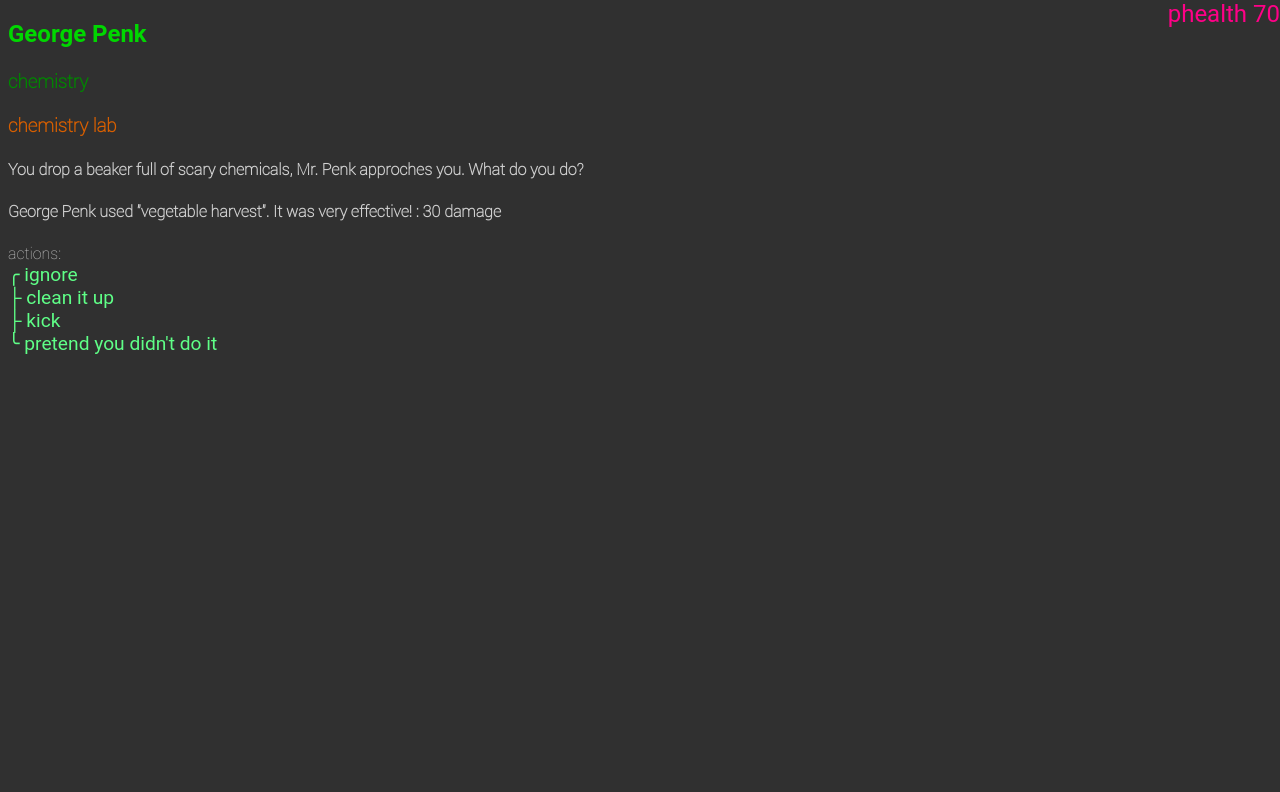
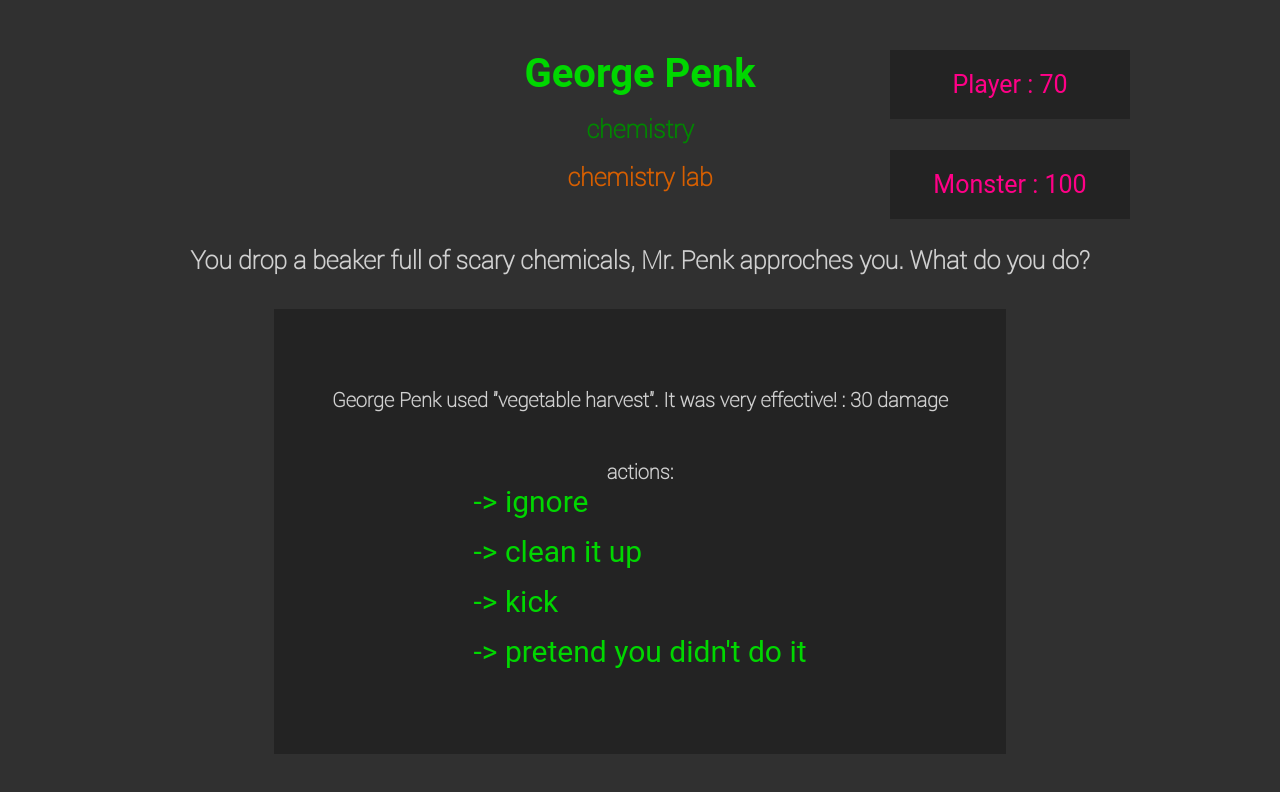
Before and after one commit to NathanJewell/WHS-RPG, a plain HTML site: page main.html in a window 1280 px wide. Drawn offline with nearby package versions, Linux system fonts and the light colour scheme; a web font is replaced by a local one.

Commit message:
Finalized css mostly

```diff
--- a/WHSRPG.js
+++ b/WHSRPG.js
@@ -34,20 +34,15 @@ function sleep( sleepDuration ){
     while(new Date().getTime() < now + sleepDuration){ /* do nothing */ }
 }
 
-wait = function(string, stime) {
-  var appendage = "";
-  var ctime = 0;
-  while(ctime < stime*2)
-  {
-    console.log("before");
-    setTimeout(function() {
-      if(appendage == "...") {appendage = "";} else {appendage = "..."}
-      ctime++;
-      $("#status").html(string+appendage);
-    }, 500);
-    console.log("after");
+last = true;
+respond = function(string) {
+  if(last) {
+    $("#response").html(string);
+    last = false;
+  } else {
+    $("#responsem").html(string);
+    last = true;
   }
-  $("#status").html("");
 }
 function shuffle(array) {       //copy pasterino Fisher-Yates "Knuth" Shuffle http://stackoverflow.com/questions/2450954/how-to-randomize-shuffle-a-javascript-array
   var currentIndex = array.length, temporaryValue, randomIndex;
@@ -120,19 +115,20 @@ startFight = function() {
 };
 
 monsterAttack = function() {
-    $("#response").html("");
     var moves = Object.keys(currentMonster.moves);
     var movekey = moves[Math.floor(Math.random() * moves.length)];
     var moveval = currentMonster.moves[movekey];
     var dmg = damageValue(moveval);
     var responseString = effectString(currentMonster.name, movekey, dmg.string, dmg.damage);
-    $("#response").html(responseString);
+    respond(responseString);
     player.health -= dmg.damage;
-    $("#playerhealth").html("phealth " + player.health);
+    $("#playerhealth").html("Player : " + player.health);
+    $("#monsterhealth").html("Monster : " + currentMonsterHealth);
     //update healthbar
     if(player.health <= 0)
     {
         alert("You were defeated by " + currentMonster.name + ". Oh no. Try again?");
+        location.reload();
         //refresh page
     }
 };
@@ -140,8 +136,10 @@ monsterAttack = function() {
 startRoam = function(player) {
     option = randomJSON(roamjects);
     currentObject = option;
-    makeHeader(option.name, "", "", option.description);
+
+    makeHeader(option.name, " ", " ", option.description);
     makeOptions(option.moves);
+    $("#monsterhealth").html("Monster: n/a")
 };
 
 startFight();
@@ -152,30 +150,37 @@ response = function(option) {
     if(state == "fight") {
         var dmg = damageValue(currentOptions[option.html()]);
         var responseString = effectString("You", option.html(), dmg.string, dmg.damage);
-        $("#response").html(responseString);
+        respond(responseString);
         currentMonsterHealth -= dmg.damage;
-        $("#monsterhealth").html("mhealth " + currentMonsterHealth);
+        $("#monsterhealth").html("Monster : " + currentMonsterHealth);
         console.log(currentMonsterHealth);
-        if(currentMonsterHealth <= 0) {
-            alert("You defeated " + currentMonster.name + "! Back to exploring!");
-            wait("Going to the hall", 3);
-            state = "roam";
-            startRoam();
-        } else {
+
+        if (currentMonsterHealth > 0){
           console.log("here");
-          wait(currentMonster.name + " is attacking ", 2);
           monsterAttack();
         }
     } else if (state == "roam") {
 
         var responses = currentObject.moves[option.html()].split("|");
+        console.log(responses);
         var responseString = responses[0];
         var dmg = damageValue(responses[1]);
         player.health += dmg.damage;
         $("#playerhealth").html("phealth " + player.health)
-        $("#response").html(responseString + " You gain " + dmg.damage + " health.")
-
+        respond(responseString + " You gain " + dmg.damage + " health.")
+        //need to pause here somehow
+        startFight();
+        monsterAttack();
+        state = "fight";
     }
+    if(currentMonsterHealth <= 0) {
+        alert("You defeated " + currentMonster.name + "! Back to exploring!");
+        state = "roam";
+        respond("");
+        respond("");
+        startRoam();
+        currentMonsterHealth = 100;
+      }
     //process clicked option response
 }
 
--- a/main.html
+++ b/main.html
@@ -73,7 +73,7 @@
                         "aggressive head nod" : "5:20",
                         "dry humor" : "5:20",
                         "mole train song" : "10:40",
-                        "TODO TBD" : "x:x"
+                        "the power of physics" : "10:20"
                     },
                     "responses" :
                     {
@@ -264,7 +264,7 @@
                     {
                         "get water" : "Nothing like a cone of bottled water!|10:40",
                         "fill that hydro" : "A hydro is necessary and stuff. That was rejuvenating.|20:60",
-                        "do nothing" : "This isn't the Sahara I suppose"
+                        "do nothing" : "This isn't the Sahara I suppose|0:0"
                     }
                 },
                 "cafeteria" :
@@ -273,8 +273,8 @@
                     "description" : "You enter the cafeteria.",
                     "moves" :
                     {
-                        "get some food" : "You eat some nice smelling nachos.",
-                        "grab some oranges" : "\"I wonder what these are for?\n"
+                        "get some food" : "You eat some nice smelling nachos.|20:50",
+                        "grab some oranges" : "\"I wonder what these are for?\n|0:0"
                     }
                 },
                 "find" :
@@ -283,8 +283,8 @@
                     "description" : "You found something!!!",
                     "moves" :
                     {
-                        "pick up the hydroflask" : "\"Maybe this will be useful later\"",
-                        "pick up the rotten orange" : "\"Maybe this will be useful later\"",
+                        "pick up the hydroflask" : "\"Maybe this will be useful later\"|0:0",
+                        "pick up the rotten orange" : "\"Maybe this will be useful later\"|0:0",
                         "eat the bag of food" : "Well that was pretty tasty even though I don't like Flamin' Hot Cheetos.|10:30"
                     }
                 },
@@ -300,6 +300,7 @@
                 }
             };
 
+
         </script>
         <script src="https://ajax.googleapis.com/ajax/libs/jquery/3.1.0/jquery.min.js"></script>
 
@@ -309,17 +310,19 @@
         <h3 id="type"></h3>
         <h3 id="room"></h3>
         <h4 id="description"></h4>
-        <h4 id="response"></h4>
-        <h4 id="responsem"></h4>
         <h4 id="status"></h4>
         <div id="monsterhealth"></div>
         <div id="playerhealth"></div>
+        <div id="optionwrapper">
+          <h4 id="response"></h4>
+          <h4 id="responsem"></h4>
           <ul id="options">
               <li id="first">One</li>
               <li>Two</li>
               <li>Three</li>
               <li id="last">Four</li>
           </ul>
+        </div>
         <script src="WHSRPG.js"></script>
     </body>
 </html>
--- a/style.css
+++ b/style.css
@@ -12,54 +12,109 @@ body {
 	font-family: roboto-thin;
 	color: #d0d0d0;
 	background-color: #303030;
+	margin-top: 50px;
+	text-align: center;
 }
 
 #name {
-	size: 150%;
+	font-size: 40px;
 	font-family: roboto;
+	margin-bottom: 15px;
 	color: #00d700;
 }
 
 #type {
-	size: 110%;
+	font-size: 25px;
 	color: #008700;
+	margin-top: 15px;
+	margin-bottom: 15px;
 }
 
 #room {
-	size: 120%;
+	font-size: 25px;
 	color: #d75f00;
+	margin-top: 15px;
+	margin-bottom: 50px;
+}
+
+#description {
+	font-weight: bold;
+	font-size: 25px;
 }
 
 #playerhealth {
 	position: absolute;
 	top: 0;
-	right: 0;
-	font-size: 150%;
+	right: 100px;
+	font-size: 25px;
 	font-family: roboto;
 	color: #ff0087;
+	margin: 50px;
+	background-color: #232323;
+	padding: 20px;
+	width: 200px;
+	display: block;
+}
+#monsterhealth {
+	position: absolute;
+	top: 100px;
+	right: 100px;
+	font-size: 25px;
+	font-family: roboto;
+	color: #ff0087;
+	margin: 50px;
+	background-color: #232323;
+	padding: 20px;
+	display: block;
+	width: 200px;
+}
+
+#optionwrapper {
+	background-color: #232323;
+	width: 50%;
+	padding: 50px;
+	display: inline-block;
+	text-align: center;
 }
 
 ul {
 	list-style: none;
+	font-size: 20px;
 	margin-left: 0;
 	padding-left: 0;
+	display: inline-block;
+	text-align: center;
 }
 
 ul:before {
 	content: "actions:";
+	margin-bottom: 20px;
+	font-weight: bold;
 }
 
 li {
 	cursor: pointer;
 	font-family: roboto;
-	font-size : 120%;
-	color: #5fff87;
+	font-size : 30px;
+	color: #00d700;
+	position: relative;
+	text-align: left;
+	margin-bottom: 15px;
+}
+
+#response, #responsem {
+	font-size: 20px;
 }
 
 li:before {
-	content: "├ ";
+	/*content: "├ ";*/
+	content: "->        "
 }
 
+li:hover {
+	color: #00a400;
+}
+/*
 li#first:before {
 	content: "╭ ";
 }
@@ -67,3 +122,4 @@ li#first:before {
 li#last:before {
 	content: "╰ ";
 }
+*/
```
Also changed, not shown: objects.json (+5 -5 lines). Lines whose indentation alone changed are shown as unchanged.
